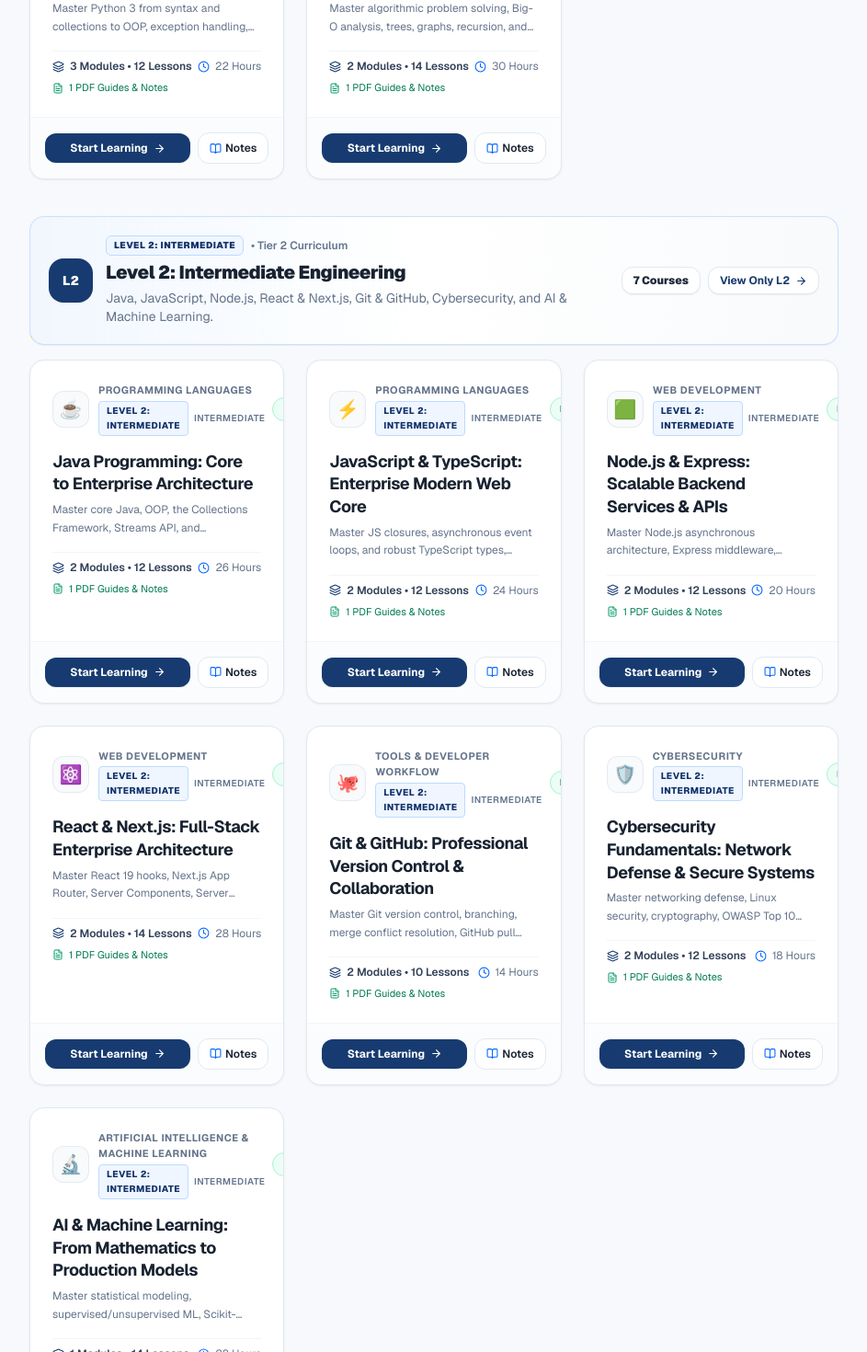
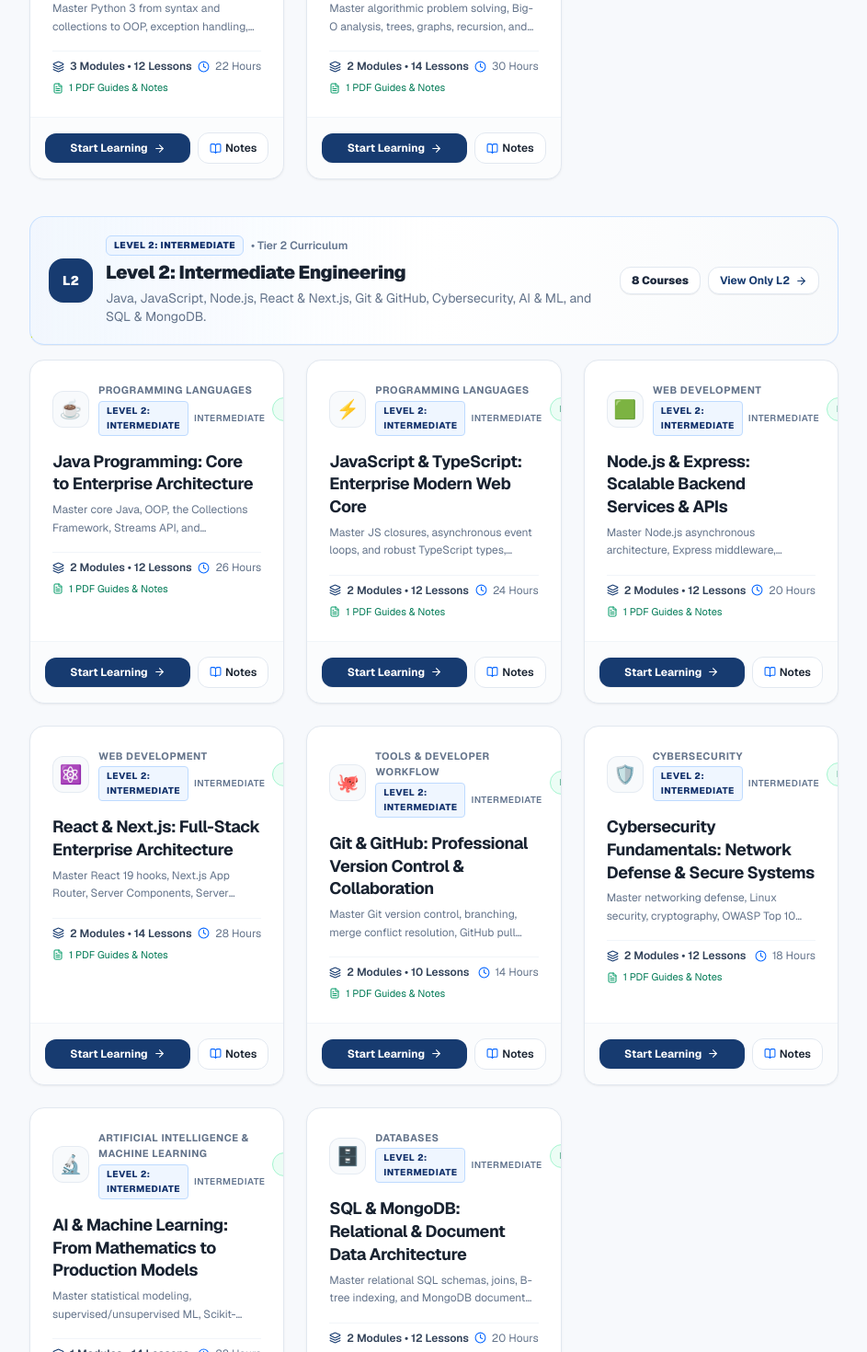
Before and after one commit to slrjdigital-ai/SLRJ-LEARN, a Next.js app: page /courses in a window 1280 px wide. Shown: the part 1330-2800 px from the top of the page at 92% size, without its empty margins (328-1271 px from the left). Built offline with nearby package versions, Linux system fonts and the light colour scheme.

Commit message:
feat: move SQL & MongoDB to Level 2 Intermediate

```diff
--- a/components/courses/ExploreCoursesView.tsx
+++ b/components/courses/ExploreCoursesView.tsx
@@ -328,7 +328,7 @@ export default function ExploreCoursesView() {
     return list;
   }, [filteredAndSortedCourses, sortBy]);
 
-  // Level 2: Intermediate ordered as: 1. Java, 2. JavaScript, 3. Node.js, 4. React & Next.js, 5. Git & GitHub, 6. Cybersecurity, 7. AI & Machine Learning
+  // Level 2: Intermediate ordered as: 1. Java, 2. JavaScript, 3. Node.js, 4. React & Next.js, 5. Git & GitHub, 6. Cybersecurity, 7. AI & Machine Learning, 8. SQL & MongoDB
   const level2Courses = useMemo(() => {
     const list = filteredAndSortedCourses.filter((c) => getCourseLevel(c).id === "intermediate");
     if (sortBy === "recommended") {
@@ -347,6 +347,8 @@ export default function ExploreCoursesView() {
         "course-cybersecurity-fundamentals": 6,
         "ai-machine-learning": 7,
         "course-ai-machine-learning": 7,
+        "sql-mongodb": 8,
+        "course-sql-mongodb": 8,
       };
       return [...list].sort((a, b) => {
         const orderA = intermediateOrderMap[a.slug] || intermediateOrderMap[a.id] || (a.displayOrder ?? 99);
@@ -362,24 +364,22 @@ export default function ExploreCoursesView() {
     const list = filteredAndSortedCourses.filter((c) => getCourseLevel(c).id === "pro");
     if (sortBy === "recommended") {
       const proOrderMap: Record<string, number> = {
-        "sql-mongodb": 1,
-        "course-sql-mongodb": 1,
-        "cloud-native-serverless": 2,
-        "course-cloud-native-serverless": 2,
-        "ai-data-analytics-bi": 3,
-        "course-ai-data-analytics-bi": 3,
-        "generative-ai-llms": 4,
-        "course-generative-ai-llms": 4,
-        "ai-agents-automation": 5,
-        "course-ai-agents-automation": 5,
-        "ai-agents-agentic-ai": 6,
-        "course-ai-agents-agentic-ai": 6,
-        "generative-ai-llm-app-dev": 7,
-        "course-generative-ai-llm-app-dev": 7,
-        "ai-assisted-coding-dev-tools": 8,
-        "course-ai-assisted-coding-dev-tools": 8,
-        "ai-chatbots-voice-ai": 9,
-        "course-ai-chatbots-voice-ai": 9,
+        "cloud-native-serverless": 1,
+        "course-cloud-native-serverless": 1,
+        "ai-data-analytics-bi": 2,
+        "course-ai-data-analytics-bi": 2,
+        "generative-ai-llms": 3,
+        "course-generative-ai-llms": 3,
+        "ai-agents-automation": 4,
+        "course-ai-agents-automation": 4,
+        "ai-agents-agentic-ai": 5,
+        "course-ai-agents-agentic-ai": 5,
+        "generative-ai-llm-app-dev": 6,
+        "course-generative-ai-llm-app-dev": 6,
+        "ai-assisted-coding-dev-tools": 7,
+        "course-ai-assisted-coding-dev-tools": 7,
+        "ai-chatbots-voice-ai": 8,
+        "course-ai-chatbots-voice-ai": 8,
       };
       return [...list].sort((a, b) => {
         const orderA = proOrderMap[a.slug] || proOrderMap[a.id] || (a.displayOrder ?? 99);
--- a/data/courses.ts
+++ b/data/courses.ts
@@ -73,7 +73,7 @@ export const COURSE_LEVELS: Record<CourseLevelId, CourseLevelInfo> = {
     name: "Level 2: Intermediate",
     badgeLabel: "Level 2: Intermediate",
     title: "Level 2: Intermediate Engineering",
-    subtitle: "Java, JavaScript, Node.js, React & Next.js, Git & GitHub, Cybersecurity, and AI & Machine Learning.",
+    subtitle: "Java, JavaScript, Node.js, React & Next.js, Git & GitHub, Cybersecurity, AI & ML, and SQL & MongoDB.",
     badgeClass: "bg-blue-50 text-[#12316B] border-blue-200",
     cardBorderClass: "border-blue-200/80 hover:border-blue-400",
     accentBgClass: "bg-[#173B70] text-white",
@@ -85,7 +85,7 @@ export const COURSE_LEVELS: Record<CourseLevelId, CourseLevelInfo> = {
     name: "Level 3: Pro",
     badgeLabel: "Level 3: Pro",
     title: "Level 3: Pro Architecture & AI",
-    subtitle: "Databases, cloud-native systems, generative AI, LLM application engineering, and autonomous agents.",
+    subtitle: "Cloud-native architectures, generative AI, LLM application engineering, and autonomous agents.",
     badgeClass: "bg-purple-50 text-purple-800 border-purple-200",
     cardBorderClass: "border-purple-200/80 hover:border-purple-400",
     accentBgClass: "bg-purple-700 text-white",
--- a/data/coursesData/databasesAndInfrastructure.ts
+++ b/data/coursesData/databasesAndInfrastructure.ts
@@ -11,7 +11,7 @@ export const DATABASES_AND_INFRASTRUCTURE_COURSES: Course[] = [
     shortDescription: "Master relational SQL schemas, joins, B-tree indexing, and MongoDB document database aggregation pipelines.",
     thumbnailUrl: "/course-web-dev.jpg",
     category: "Databases",
-    difficulty: "Advanced",
+    difficulty: "Intermediate",
     estimatedDuration: "20 Hours",
     estimatedDurationMinutes: 1200,
     totalLessons: 12,
@@ -29,6 +29,7 @@ export const DATABASES_AND_INFRASTRUCTURE_COURSES: Course[] = [
     ],
     prerequisites: ["Basic programming concepts"],
     accessType: "Free",
+    displayOrder: 8,
     isFeatured: false,
     createdAt: "2026-03-14T00:00:00Z",
     updatedAt: "2026-10-19T00:00:00Z",
```
